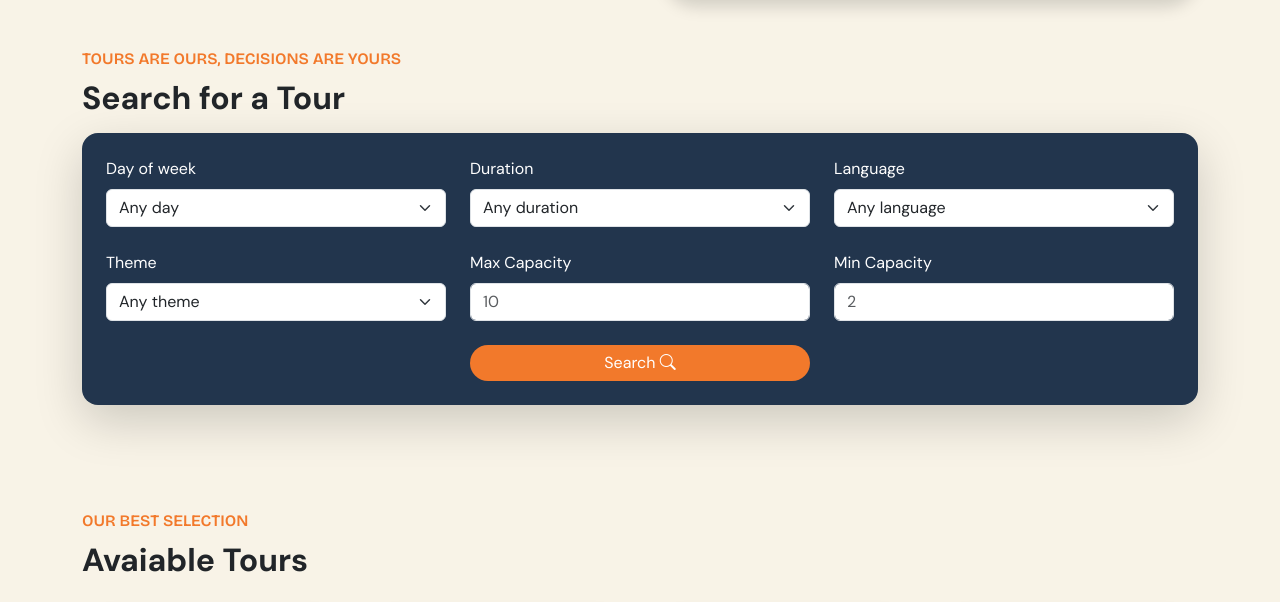
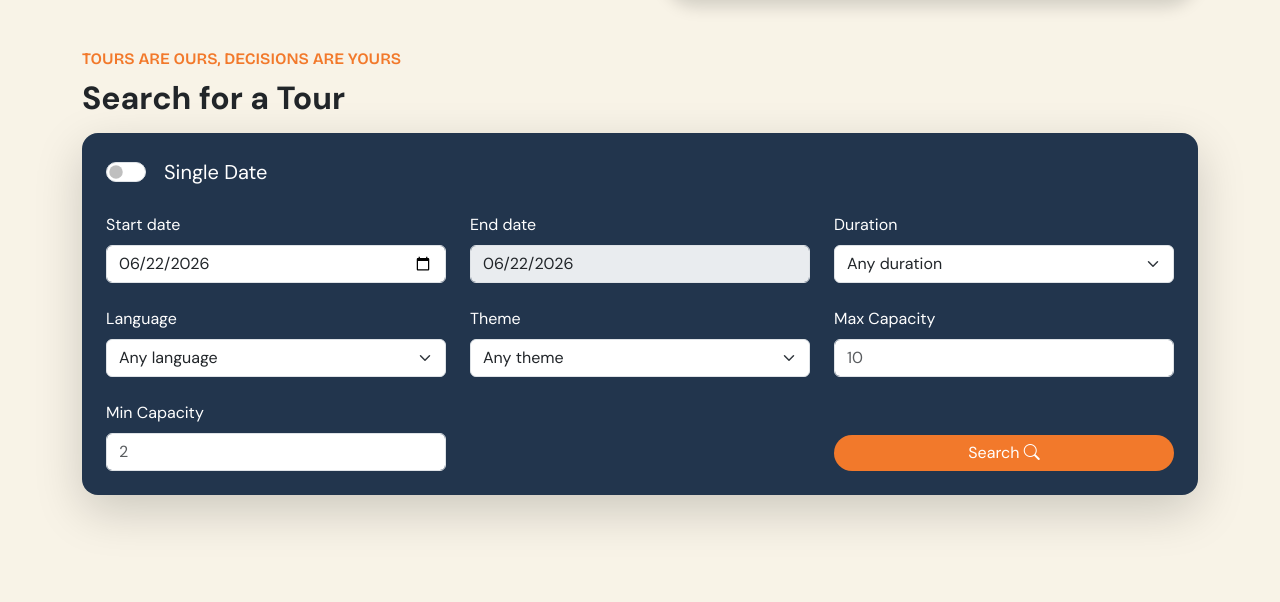
Before and after one commit to NotNandRea/lec-ce, a Flask app: page / in a window 1280 px wide. Shown: the part 514-1116 px from the top of the page. Run offline with Flask 3, Linux system fonts and the light colour scheme; data comes from the database, SQL or seed files in the repository.

Commit message:
Feat: implement date search in searchbar.html

```diff
--- a/app.py
+++ b/app.py
@@ -261,13 +261,13 @@ def login():
 
 # NON-AUTH ROUTES
 
-@login_required
 @app.route("/me")
+@login_required
 def my_profile():
     return redirect(url_for("profile", id=current_user.id))
 
-@login_required
 @app.route("/schedule")
+@login_required
 def personal_schedule():
 
 
@@ -296,8 +296,8 @@ def personal_schedule():
 
     return render_template("personal_schedule.html", upcoming=upcoming, user=current_user)
 
-@login_required
 @app.route("/profile/<id>")
+@login_required
 def profile(id):
 
     today = date.today()
@@ -373,6 +373,8 @@ def profile(id):
 @app.route("/")
 def home():
 
+    today=date.today()
+
     languages=languages_dao.get_languages()
     themes=themes_dao.get_themes()
 
@@ -387,22 +389,53 @@ def home():
         tour.stops=stops_dao.get_first_stop_by_tour(tour)
         tour.guide = users_dao.get_user_by_id(tour.guide_id)
 
-    return render_template("home.html", tours=tours, languages=languages, themes=themes, photo=photo)
+    return render_template("home.html", today=today, tours=tours, languages=languages, themes=themes, photo=photo)
 
 @app.route("/tours/list")
 def tours():
 
     today=date.today()
 
-    # weekday check and filtering
-    weekday_allowed = ["monday", "tuesday", "wednesday", "thursday", "friday", "saturday", "sunday"]
-    weekday = request.args.get("weekday", "Any day")
-    if weekday not in weekday_allowed:
-        if weekday == "Any day":
-            weekday = None
+    # date check and filtering
+    weekday = None
+    start_date = request.args.get("start_date")
+    date_range_check = request.args.get("date_range_check")
+    if start_date is not None:
+
+        weekday = []
+
+        if start_date == "":
+            flash("Invalid start date", "negative")
+            return redirect(url_for("home"))
+
+        start_date_obj, error_string = check_date.check_date(start_date)
+        if start_date_obj is None:
+            flash("Invalid start date, " + error_string, "negative")
+            return redirect(url_for("home"))
+
+        if date_range_check is None:
+            weekday.append(date_to_day.date_to_day(start_date_obj))
         else:
-            flash("Invalid weekday", "negative")
-            return redirect(url_for("home"))
+            end_date = request.args.get("end_date")
+            if end_date in [None, ""]:
+                flash("Invalid end date", "negative")
+                return redirect(url_for("home"))
+
+            end_date_obj, error_string = check_date.check_date(end_date)
+            if end_date_obj is None:
+                flash("Invalid end date, " + error_string, "negative")
+                return redirect(url_for("home"))
+            if end_date_obj < start_date_obj:
+                flash("End date must be after start date", "negative")
+                return redirect(url_for("home"))
+
+            weekday = []
+            temp_date = start_date_obj
+            while temp_date <= end_date_obj:
+                temp_weekday = date_to_day.date_to_day(temp_date)
+                if temp_weekday not in weekday:
+                    weekday.append(temp_weekday)
+                temp_date += timedelta(days=1)
 
     # duration check and filtering
     duration_allowed = ["0 - 1:30 h", "1:30 - 3 h", "3 h +"]
--- a/database/daos/tours.py
+++ b/database/daos/tours.py
@@ -17,8 +17,13 @@ def get_tours(conn, cursor, limit=None, state=None, weekday=None, duration_start
         parameters += (state,)
 
     if weekday is not None:
-        query += " AND day=(?)"
-        parameters += (weekday,)
+        query += " AND tour_week_slots.day IN ("
+        for i in range(len(weekday)):
+            query += "?"
+            if i < len(weekday) - 1:
+                query += ", "
+        query += ")"
+        parameters += tuple(weekday)
 
     if duration_start is not None:
         query += " AND duration >= (?)"
--- /dev/null
+++ b/static/javascript/search.js
@@ -0,0 +1,15 @@
+const dateRangeCheckbox = document.querySelector("#dateRangeCheck");
+const endDateInput = document.querySelector("#endDate");
+const dateRangeCheckLabel = document.querySelector("#dateRangeCheckLabel");
+
+
+dateRangeCheckbox.addEventListener("change", function () {
+    if (dateRangeCheckbox.checked) {
+        endDateInput.disabled = false;
+        dateRangeCheckLabel.textContent = "Date range";
+    }
+    else {
+        endDateInput.disabled = true;
+        dateRangeCheckLabel.textContent = "Single date";
+    }
+});
--- a/templates/home.html
+++ b/templates/home.html
@@ -94,3 +94,7 @@
 
 </main>
 {% endblock %}
+
+{% block scripts %}
+<script src="{{ url_for('static', filename='javascript/search.js') }}"></script>
+{% endblock %}
--- a/templates/searchbar.html
+++ b/templates/searchbar.html
@@ -1,18 +1,25 @@
-<form class="lecce-secondary-background rounded-4 shadow-lg p-4 mt-3" action="{{ url_for('tours') }}" id="collapseFilters">
+<form class="lecce-secondary-background rounded-4 shadow-lg p-4 mt-3" action="{{ url_for('tours') }}"
+    id="collapseFilters">
     <div class="row g-4">
 
+        <div class="col-12 d-flex justify-content-start">
+            <div class="form-check form-switch fs-5">
+                <input class="form-check-input" type="checkbox" id="dateRangeCheck" name="date_range_check">
+                <label class="form-check-label ms-2" id="dateRangeCheckLabel" for="dateRangeCheck">Single
+                    Date</label>
+            </div>
+        </div>
+
         <div class="col-12 col-lg-4">
-            <label for="weekday" class="form-label">Day of week</label>
-            <select class="form-select" id="weekday" name="weekday">
-                <option value="Any day">Any day</option>
-                <option value="monday">Monday</option>
-                <option value="tuesday">Tuesday</option>
-                <option value="wednesday">Wednesday</option>
-                <option value="thursday">Thursday</option>
-                <option value="friday">Friday</option>
-                <option value="saturday">Saturday</option>
-                <option value="sunday">Sunday</option>
-            </select>
+            <label for="startDate" class="form-label">Start date</label>
+            <input type="date" class="form-control" id="startDate" name="start_date" min="{{ today }}"
+                value="{{ today }}">
+        </div>
+
+        <div class="col-12 col-lg-4">
+            <label for="endDate" class="form-label">End date</label>
+            <input type="date" class="form-control" id="endDate" name="end_date" min="{{ today }}" value="{{ today }}"
+                disabled>
         </div>
 
         <div class="col-12 col-lg-4">
--- a/templates/tours.html
+++ b/templates/tours.html
@@ -56,3 +56,7 @@
 
 </main>
 {% endblock %}
+
+{% block scripts %}
+<script src="{{ url_for('static', filename='javascript/search.js') }}"></script>
+{% endblock %}
```
